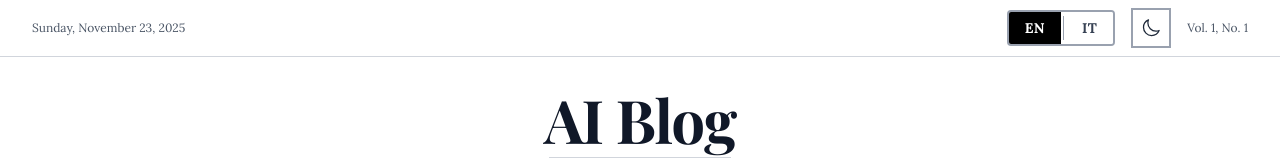
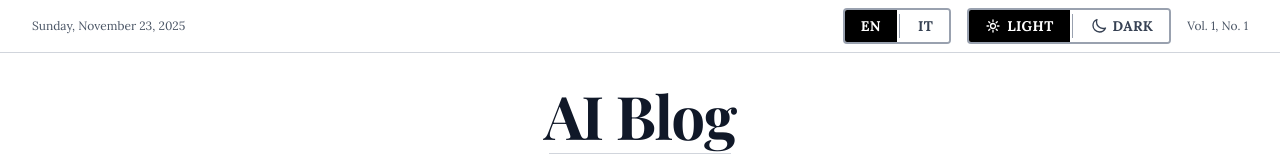
Before and after one commit to mlaurelli/ai_blog, a Next.js app: page / in a window 1280 px wide. Shown: the top 160 px of the page. Built offline with nearby package versions, Linux system fonts and the light colour scheme; a web font is replaced by a local one.

Commit message:
Redesign theme toggle to match language switcher style with aligned dimensions

```diff
--- a/src/components/ThemeToggle.tsx
+++ b/src/components/ThemeToggle.tsx
@@ -11,59 +11,71 @@ export default function ThemeToggle() {
     // Read the current theme from localStorage and sync with DOM
     const saved = localStorage.getItem('theme');
     const initialTheme = (saved === 'dark' || saved === 'light') ? saved : 'light';
-    console.log('🎨 Theme on mount - localStorage:', saved, '→ Setting theme to:', initialTheme);
     setTheme(initialTheme);
 
     // Ensure DOM is in sync with the theme state
     if (initialTheme === 'dark') {
       document.documentElement.classList.add('dark');
-      console.log('✅ Added dark class to HTML');
     } else {
       document.documentElement.classList.remove('dark');
-      console.log('❌ Removed dark class from HTML');
     }
-    console.log('📋 HTML classes:', document.documentElement.className);
   }, []);
 
-  const toggleTheme = () => {
-    const newTheme = theme === 'light' ? 'dark' : 'light';
-    console.log('🔄 Toggle clicked! Current theme:', theme, '→ New theme:', newTheme);
+  const changeTheme = (newTheme: 'light' | 'dark') => {
     setTheme(newTheme);
     localStorage.setItem('theme', newTheme);
 
     // Update the DOM class
     if (newTheme === 'dark') {
       document.documentElement.classList.add('dark');
-      console.log('✅ Added dark class to HTML');
     } else {
       document.documentElement.classList.remove('dark');
-      console.log('❌ Removed dark class from HTML');
     }
-    console.log('📋 HTML classes after toggle:', document.documentElement.className);
   };
 
   if (!mounted) {
     return (
-      <div className="p-2 border border-gray-400 w-9 h-9"></div>
+      <div className="flex gap-0.5 items-center border-2 border-gray-400 dark:border-gray-600 rounded overflow-hidden">
+        <div className="px-3 py-1.5 sm:px-4 sm:py-1.5 w-16 h-9"></div>
+        <div className="w-px bg-gray-400 dark:bg-gray-600 h-6"></div>
+        <div className="px-3 py-1.5 sm:px-4 sm:py-1.5 w-16 h-9"></div>
+      </div>
     );
   }
 
   return (
-    <button
-      onClick={toggleTheme}
-      className="p-2 sm:p-2 border-2 border-gray-400 dark:border-gray-600 hover:border-black dark:hover:border-white transition-colors text-gray-800 dark:text-gray-200 active:scale-95 touch-manipulation"
-      aria-label="Toggle theme"
-      title={`Switch to ${theme === 'light' ? 'dark' : 'light'} mode`}
-    >
-      {theme === 'light' ? (
-        <svg xmlns="http://www.w3.org/2000/svg" fill="none" viewBox="0 0 24 24" strokeWidth={1.5} stroke="currentColor" className="w-6 h-6 sm:w-5 sm:h-5">
+    <div className="flex gap-0.5 items-center border-2 border-gray-400 dark:border-gray-600 rounded overflow-hidden">
+      <button
+        onClick={() => changeTheme('light')}
+        className={`px-3 py-1.5 sm:px-4 sm:py-1.5 text-xs sm:text-sm font-bold uppercase tracking-wide transition-all active:scale-95 touch-manipulation flex items-center gap-1.5 ${
+          theme === 'light'
+            ? 'bg-black dark:bg-white text-white dark:text-black'
+            : 'bg-white dark:bg-gray-900 text-gray-700 dark:text-gray-300 hover:bg-gray-100 dark:hover:bg-gray-800'
+        }`}
+        aria-label="Switch to light mode"
+        title="Light mode"
+      >
+        <svg xmlns="http://www.w3.org/2000/svg" fill="none" viewBox="0 0 24 24" strokeWidth={2} stroke="currentColor" className="w-4 h-4">
+          <path strokeLinecap="round" strokeLinejoin="round" d="M12 3v2.25m6.364.386-1.591 1.591M21 12h-2.25m-.386 6.364-1.591-1.591M12 18.75V21m-4.773-4.227-1.591 1.591M5.25 12H3m4.227-4.773L5.636 5.636M15.75 12a3.75 3.75 0 1 1-7.5 0 3.75 3.75 0 0 1 7.5 0Z" />
+        </svg>
+        <span className="hidden sm:inline">Light</span>
+      </button>
+      <div className="w-px bg-gray-400 dark:bg-gray-600 h-6"></div>
+      <button
+        onClick={() => changeTheme('dark')}
+        className={`px-3 py-1.5 sm:px-4 sm:py-1.5 text-xs sm:text-sm font-bold uppercase tracking-wide transition-all active:scale-95 touch-manipulation flex items-center gap-1.5 ${
+          theme === 'dark'
+            ? 'bg-black dark:bg-white text-white dark:text-black'
+            : 'bg-white dark:bg-gray-900 text-gray-700 dark:text-gray-300 hover:bg-gray-100 dark:hover:bg-gray-800'
+        }`}
+        aria-label="Switch to dark mode"
+        title="Dark mode"
+      >
+        <svg xmlns="http://www.w3.org/2000/svg" fill="none" viewBox="0 0 24 24" strokeWidth={2} stroke="currentColor" className="w-4 h-4">
           <path strokeLinecap="round" strokeLinejoin="round" d="M21.752 15.002A9.72 9.72 0 0 1 18 15.75c-5.385 0-9.75-4.365-9.75-9.75 0-1.33.266-2.597.748-3.752A9.753 9.753 0 0 0 3 11.25C3 16.635 7.365 21 12.75 21a9.753 9.753 0 0 0 9.002-5.998Z" />
         </svg>
-      ) : (
-        <svg xmlns="http://www.w3.org/2000/svg" fill="none" viewBox="0 0 24 24" strokeWidth={1.5} stroke="currentColor" className="w-6 h-6 sm:w-5 sm:h-5">
-          <path strokeLinecap="round" strokeLinejoin="round" d="M12 3v2.25m6.364.386-1.591 1.591M21 12h-2.25m-.386 6.364-1.591-1.591M12 18.75V21m-4.773-4.227-1.591 1.591M5.25 12H3m4.227-4.773L5.636 5.636M15.75 12a3.75 3.75 0 1 1-7.5 0 3.75 3.75 0 0 1 7.5 0Z" />
-        </svg>
-      )}
-    </button>
+        <span className="hidden sm:inline">Dark</span>
+      </button>
+    </div>
   );
 }
```
